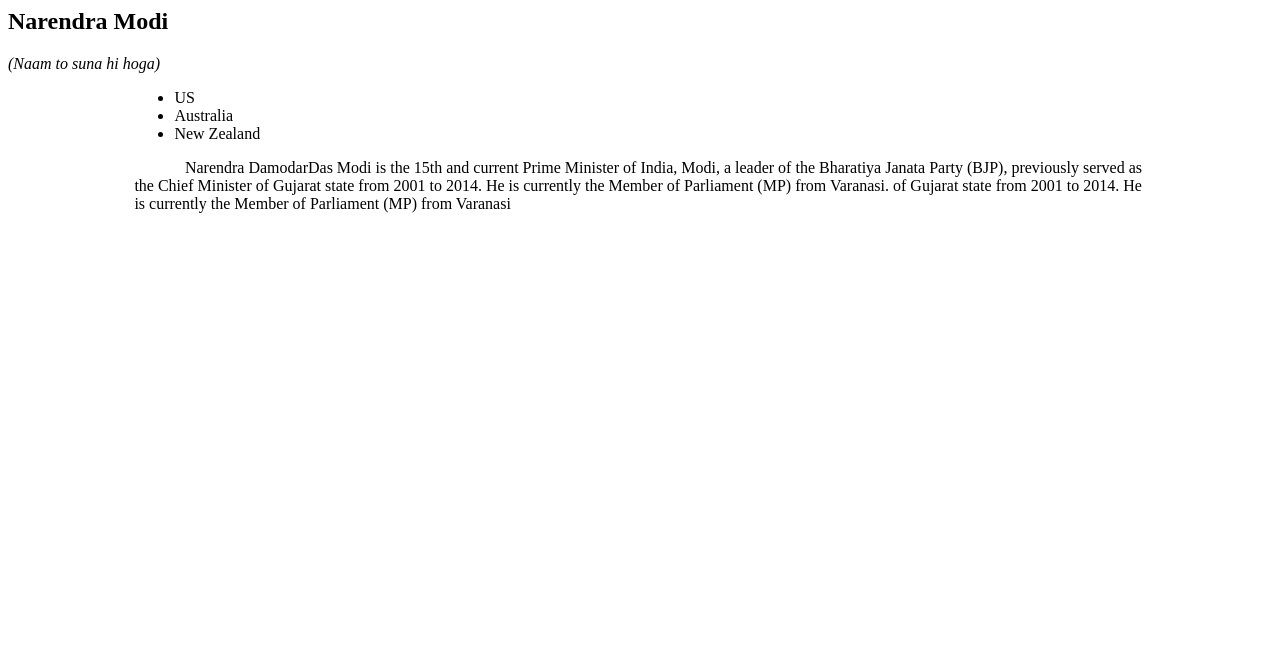
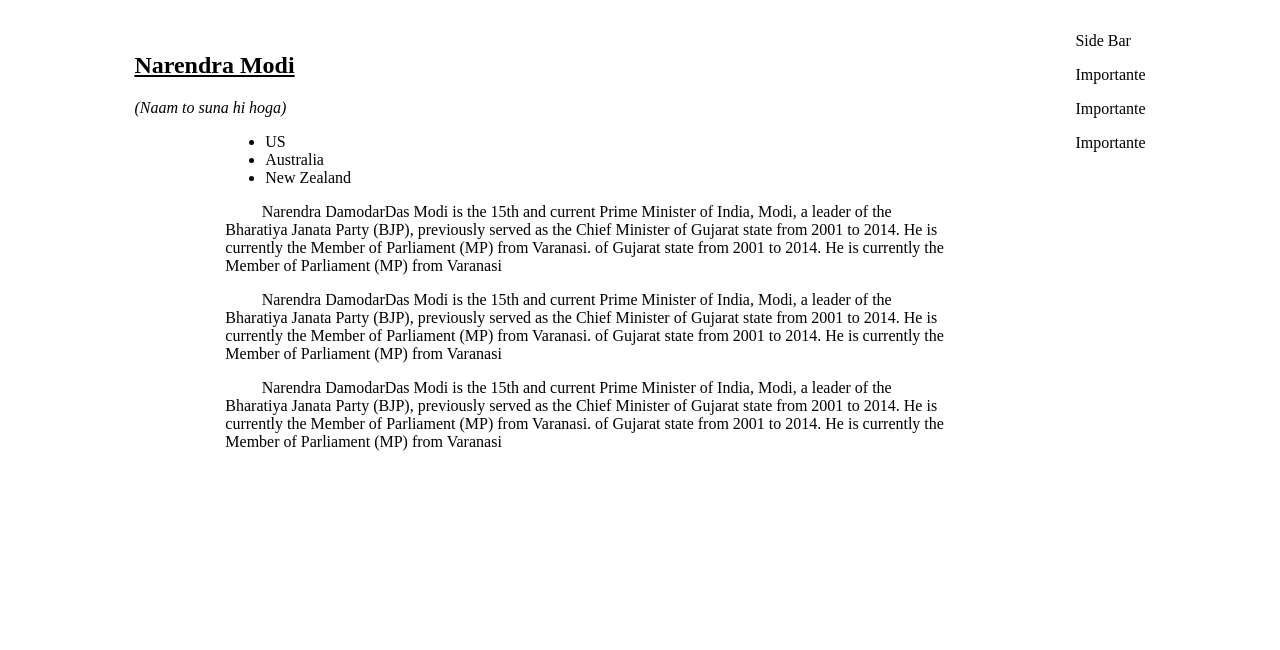
Before and after one commit to ManuData/blog_django, a Django app: page /blog/ in a window 1280 px wide. Shown: the top 650 px of the page. Before the commit the page ends 213 px from the top, so only its background shows below. Run offline with Django 3.2, Linux system fonts and the light colour scheme.

Commit message:
Creado sticky menu para el contenido

```diff
--- a/mysite/blog/templates/blog/index.html
+++ b/mysite/blog/templates/blog/index.html
@@ -1,4 +1,18 @@
+<!DOCTYPE html>
+<html lang="es">
+
 <style>
+
+html{
+    height: 200vh;
+}
+
+main{
+    display: flex;
+    gap: 2rem;
+    max-width: 80%;
+    margin: 2rem auto;
+}
 
 .tab {
     text-indent: 5%;
@@ -10,9 +24,28 @@
     margin-left:10%;
 }
 
+h2{
+    /*border-bottom: 1px solid black;*/
+    text-decoration: underline;
+
+}
+
+.sticky{
+    height: 10rem;
+    width: 10rem;
+    position:sticky;
+    top:2rem;
+}
+
 
 </style>
 
+<head>
+
+</head>
+<body>
+
+    <main>
         <article>
             <h2>Narendra Modi</h2>
             <i>(Naam to suna hi hoga) </i>
@@ -25,4 +58,21 @@
                 Modi, a leader of the Bharatiya Janata Party (BJP), previously served as the Chief Minister
                 of Gujarat state from 2001 to 2014. He is currently the Member of Parliament (MP) from Varanasi.
                 of Gujarat state from 2001 to 2014. He is currently the Member of Parliament (MP) from Varanasi</p>
+                <p class="tab">Narendra DamodarDas Modi is the 15th and current Prime Minister of India,
+                    Modi, a leader of the Bharatiya Janata Party (BJP), previously served as the Chief Minister
+                    of Gujarat state from 2001 to 2014. He is currently the Member of Parliament (MP) from Varanasi.
+                    of Gujarat state from 2001 to 2014. He is currently the Member of Parliament (MP) from Varanasi</p>
+                    <p class="tab">Narendra DamodarDas Modi is the 15th and current Prime Minister of India,
+                        Modi, a leader of the Bharatiya Janata Party (BJP), previously served as the Chief Minister
+                        of Gujarat state from 2001 to 2014. He is currently the Member of Parliament (MP) from Varanasi.
+                        of Gujarat state from 2001 to 2014. He is currently the Member of Parliament (MP) from Varanasi</p>
         </article>
+        <aside class="sticky">Side Bar
+            <p>Importante</p>
+            <p>Importante</p>
+            <p>Importante</p>
+        </aside>
+    </main>
+</body>
+
+</html>
```
Lines whose indentation alone changed are shown as unchanged.
